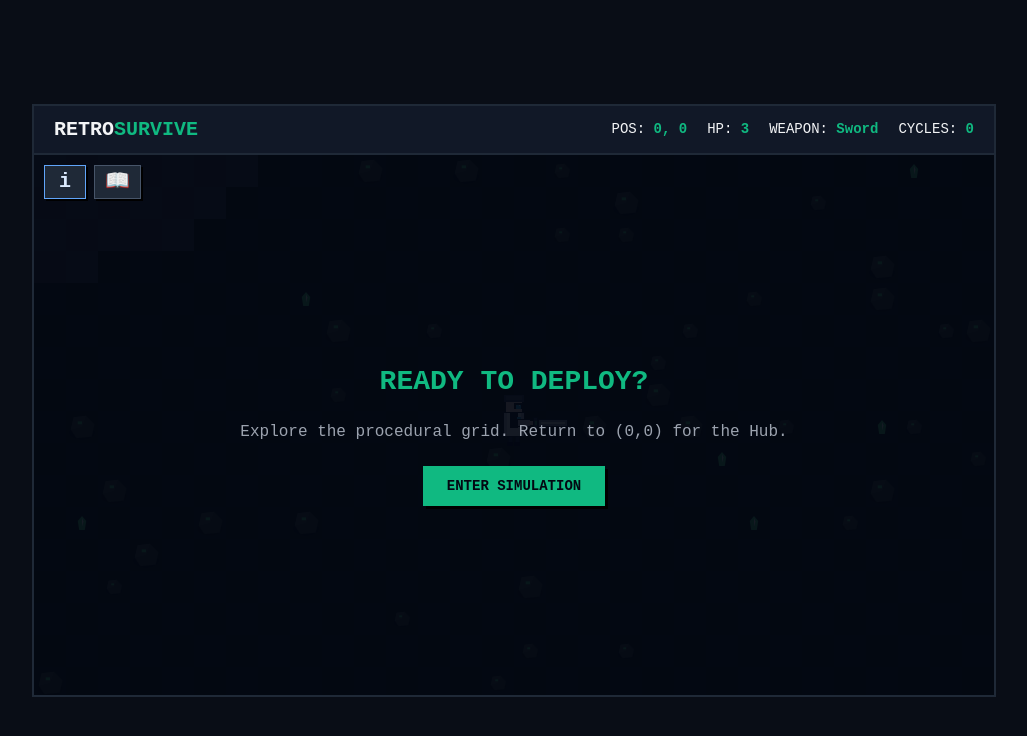
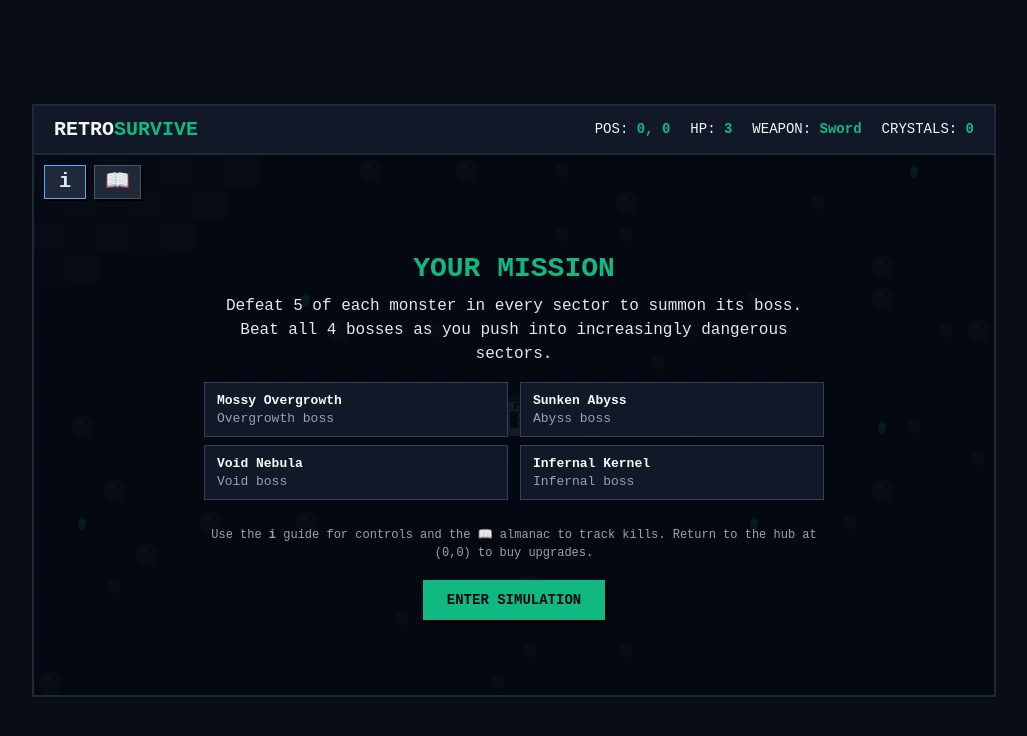
Before and after one commit to afstierman/competitive-game, a Flask app: page /game in a window 1280 px wide. Shown: the top 736 px of the page, without its empty margins (126-1153 px from the left). Run offline with Flask 3, Linux system fonts and the light colour scheme.

Commit message:
add explanations

```diff
--- a/static/game.css
+++ b/static/game.css
@@ -103,6 +103,57 @@
     text-align: center;
     padding: 30px;
     z-index: 10;
+    overflow-y: auto;
+  }
+
+  .screen-overlay .mission-summary {
+    max-width: 620px;
+    margin: 0 0 16px;
+    color: #e2e8f0;
+    line-height: 1.5;
+  }
+
+  .mission-sectors {
+    display: grid;
+    grid-template-columns: repeat(2, minmax(0, 1fr));
+    gap: 8px 12px;
+    width: min(620px, 100%);
+    margin: 0 0 14px;
+    padding: 0;
+    list-style: none;
+    text-align: left;
+  }
+
+  .mission-sectors li {
+    display: flex;
+    flex-direction: column;
+    gap: 3px;
+    padding: 10px 12px;
+    border: 1px solid #334155;
+    background: #111827;
+    color: #cbd5e1;
+    font-size: 13px;
+  }
+
+  .mission-sectors strong { color: #f8fafc; }
+  .mission-sectors span { color: #94a3b8; }
+
+  .screen-overlay .mission-tip {
+    max-width: 620px;
+    margin-bottom: 18px;
+    font-size: 12px;
+    line-height: 1.5;
+  }
+
+  .goal-sectors {
+    margin: -8px 0 18px;
+    padding-left: 20px;
+  }
+
+  .goal-sectors li { margin: 5px 0; }
+
+  @media (max-height: 620px) {
+    .screen-overlay { justify-content: flex-start; }
   }
 
   .screen-overlay.hidden {
--- a/static/main.js
+++ b/static/main.js
@@ -43,24 +43,16 @@
   const gameModes = ['normal', 'hardcore', 'explorer'];
 
   let cyclesEl = document.getElementById('ui-cycles');
-  let biomeEl = document.getElementById('ui-biome');
 
   const statsContainer = document.querySelector('.stats');
   if (statsContainer) {
     if (!cyclesEl) {
       const span = document.createElement('span');
-      span.innerHTML = 'CYCLES: <strong id="ui-cycles">0</strong>';
+      span.innerHTML = 'CRYSTALS: <strong id="ui-cycles">0</strong>';
       statsContainer.appendChild(span);
       cyclesEl = document.getElementById('ui-cycles');
     }
-    if (!biomeEl) {
-      const span = document.createElement('span');
-      span.innerHTML = '<strong id="ui-biome">Mossy Overgrowth</strong>';
-      statsContainer.insertBefore(span, statsContainer.firstChild);
-      biomeEl = document.getElementById('ui-biome');
-    }
   }
-  if (biomeEl) biomeEl.textContent = '';
 
   let isRunning = false;
   let player = createPlayer();
@@ -86,13 +78,13 @@
   function refreshShop() {
     const healthUpgradeCost = 10 * (2 ** Math.max(0, player.maxHp - CONFIG.maxHp));
     shopCyclesEl.textContent = gameMode === 'explorer' ? '∞' : player.cycles;
-    healButton.textContent = 'Heal 1 heart · 10 cycles';
-    healthButton.textContent = `+1 max health · ${healthUpgradeCost} cycles`;
+    healButton.textContent = 'Heal 1 heart · 10 crystals';
+    healthButton.textContent = `+1 max health · ${healthUpgradeCost} crystals`;
     healButton.disabled = !canAfford(10) || player.hp >= player.maxHp;
     healthButton.disabled = !canAfford(healthUpgradeCost) || player.maxHp >= 10;
     const nextSword = CONFIG.swords[player.swordTier + 1];
     if (nextSword) {
-      swordButton.textContent = `${nextSword.name} · ${nextSword.damage} damage · ${nextSword.price} cycles`;
+      swordButton.textContent = `${nextSword.name} · ${nextSword.damage} damage · ${nextSword.price} crystals`;
       swordButton.style.setProperty('--weapon-color', nextSword.color);
       swordButton.disabled = !canAfford(nextSword.price);
     } else {
@@ -103,7 +95,7 @@
     }
     const nextArmor = CONFIG.armors[player.armorTier];
     if (nextArmor) {
-      armorButton.textContent = `${nextArmor.name} · blocks ${nextArmor.blockedDamage} damage · ${nextArmor.price} cycles`;
+      armorButton.textContent = `${nextArmor.name} · blocks ${nextArmor.blockedDamage} damage · ${nextArmor.price} crystals`;
       armorButton.style.setProperty('--armor-color', nextArmor.color);
       armorButton.style.color = nextArmor.color;
       armorButton.disabled = !canAfford(nextArmor.price);
@@ -116,7 +108,7 @@
     }
     const nextSlingshot = CONFIG.slingshots[player.slingshotTier + 1];
     if (nextSlingshot) {
-      slingshotButton.textContent = `${nextSlingshot.name} · ${nextSlingshot.damage} damage · ${nextSlingshot.price} cycles`;
+      slingshotButton.textContent = `${nextSlingshot.name} · ${nextSlingshot.damage} damage · ${nextSlingshot.price} crystals`;
       slingshotButton.style.setProperty('--weapon-color', nextSlingshot.color);
       slingshotButton.disabled = !canAfford(nextSlingshot.price);
     } else {
@@ -233,7 +225,7 @@
     gameMode = gameModes[(gameModes.indexOf(gameMode) + 1) % gameModes.length];
     gameModeSelect.textContent = `Mode: ${gameMode[0].toUpperCase()}${gameMode.slice(1)}`;
     const descriptions = {
-      normal: 'Normal mode: cycles are lost on death; items and progress are kept.',
+      normal: 'Normal mode: carried crystals are lost on death; items and progress are kept.',
       hardcore: 'Hardcore mode: death resets your run and collected crystals respawn.',
       explorer: 'Explorer mode: shop purchases are free and progress resets on death.'
     };
@@ -281,10 +273,10 @@
     if (diedInMode === 'hardcore') resetCollectedCrystals();
     overlay.classList.remove('hidden');
     const deathResult = diedInMode === 'normal'
-      ? `Lost Cycles: <b>${carriedCycles}</b><br>Items and progress kept.`
+      ? `Lost crystals: <b>${carriedCycles}</b><br>Items and progress kept.`
       : diedInMode === 'hardcore'
         ? 'All run progress reset. Crystals have respawned.'
-        : `Extracted Cycles: <b>${carriedCycles}</b>`;
+        : `Extracted crystals: <b>${carriedCycles}</b>`;
     overlay.innerHTML = `
       <h2 style="color:#f87171;">SYSTEM TERMINATED</h2>
       <p>${reason}<br>${deathResult}</p>
@@ -362,10 +354,6 @@
       currentBiomeName = activeBiome.name;
       bannerText = currentBiomeName;
       bannerTimer = currentBiomeName ? 3.0 : 0;
-      if (biomeEl) {
-        biomeEl.textContent = currentBiomeName;
-        if (currentBiomeName) biomeEl.style.color = activeBiome.crystal.color;
-      }
     }
 
     posEl.textContent = `${Math.round(player.x)}, ${Math.round(player.y)}`;
--- a/templates/index.html
+++ b/templates/index.html
@@ -38,27 +38,33 @@
             <li><strong>Esc</strong> — Close a panel</li>
           </ul>
           <h3>Current goal</h3>
-          <p>Explore the sectors, collect crystals for cycles, and return to the central hub to buy stronger swords, armor, and healing. Learn each creature’s weakness in the almanac and survive as far as you can.</p>
+          <p>Defeat 5 of each monster in a sector to summon its boss. Beat all 4 bosses, traveling outward through sectors that grow more dangerous each time. Collect crystals and return to the hub to gear up between expeditions.</p>
+          <ul class="goal-sectors">
+            <li><strong>Mossy Overgrowth</strong> → Overgrowth boss</li>
+            <li><strong>Sunken Abyss</strong> → Abyss boss</li>
+            <li><strong>Void Nebula</strong> → Void boss</li>
+            <li><strong>Infernal Kernel</strong> → Infernal boss</li>
+          </ul>
           <h3>Game mode</h3>
-          <p>Normal: lose carried cycles on death but keep items, trophies, and monster progress. Hardcore: lose all progress and collected crystals return. Explorer: unlimited cycles for testing.</p>
+          <p>Normal: lose carried crystals on death but keep items, trophies, and monster progress. Hardcore: lose all progress and collected crystals return. Explorer: unlimited crystals for trying all features.</p>
           <button id="game-mode" class="tester-toggle" type="button">Mode: Normal</button>
-          <p id="mode-status" class="tester-status" aria-live="polite">Normal mode: cycles are lost on death; items and progress are kept.</p>
+          <p id="mode-status" class="tester-status" aria-live="polite">Normal mode: carried crystals are lost on death; items and progress are kept.</p>
         </div>
       </section>
 
       <div id="shop-panel" class="shop-panel hidden">
         <button id="shop-close" class="shop-close" aria-label="Close shop">×</button>
         <h2>Little Hub Shop</h2>
-        <p class="shop-currency">Cycles: <strong id="shop-cycles">0</strong></p>
+        <p class="shop-currency">Crystals: <strong id="shop-cycles">0</strong></p>
         <h3 class="shop-section-title">Sword upgrade</h3>
-        <button id="buy-sword" class="weapon-offer">Mossy Sword · 2 damage · 25 cycles</button>
+        <button id="buy-sword" class="weapon-offer">Mossy Sword · 2 damage · 25 crystals</button>
         <h3 class="shop-section-title">Slingshot</h3>
-        <button id="buy-slingshot" class="weapon-offer">Mossy Slingshot · 2 damage · 25 cycles</button>
+        <button id="buy-slingshot" class="weapon-offer">Mossy Slingshot · 2 damage · 25 crystals</button>
         <h3 class="shop-section-title">Armor upgrade</h3>
-        <button id="buy-armor" class="armor-offer">Mossy Armor · blocks 1 damage · 25 cycles</button>
+        <button id="buy-armor" class="armor-offer">Mossy Armor · blocks 1 damage · 25 crystals</button>
         <h3 class="shop-section-title">Supplies</h3>
-        <button id="buy-heal">Heal 1 heart · 10 cycles</button>
-        <button id="buy-health">+1 max health · 10 cycles</button>
+        <button id="buy-heal">Heal 1 heart · 10 crystals</button>
+        <button id="buy-health">+1 max health · 10 crystals</button>
         <p id="shop-status" aria-live="polite">Welcome, explorer!</p>
       </div>
 
@@ -137,8 +143,15 @@
       </section>
 
       <div id="start-screen" class="screen-overlay">
-        <h2>READY TO DEPLOY?</h2>
-        <p>Explore the procedural grid. Return to (0,0) for the Hub.</p>
+        <h2>YOUR MISSION</h2>
+        <p class="mission-summary">Defeat 5 of each monster in every sector to summon its boss. Beat all 4 bosses as you push into increasingly dangerous sectors.</p>
+        <ol class="mission-sectors">
+          <li><strong>Mossy Overgrowth</strong><span>Overgrowth boss</span></li>
+          <li><strong>Sunken Abyss</strong><span>Abyss boss</span></li>
+          <li><strong>Void Nebula</strong><span>Void boss</span></li>
+          <li><strong>Infernal Kernel</strong><span>Infernal boss</span></li>
+        </ol>
+        <p class="mission-tip">Use the <strong>i</strong> guide for controls and the <strong>📖</strong> almanac to track kills. Return to the hub at (0,0) to buy upgrades.</p>
         <button id="launch-btn">ENTER SIMULATION</button>
       </div>
     </div>
```
